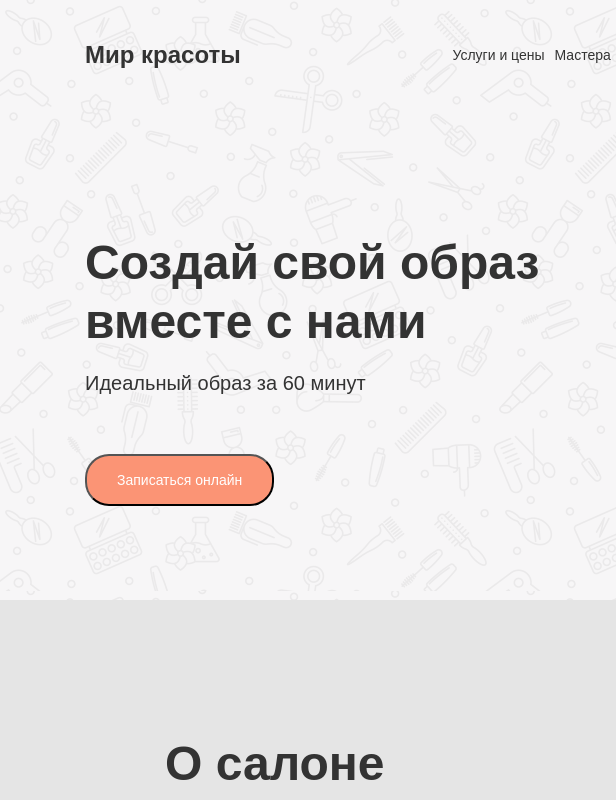
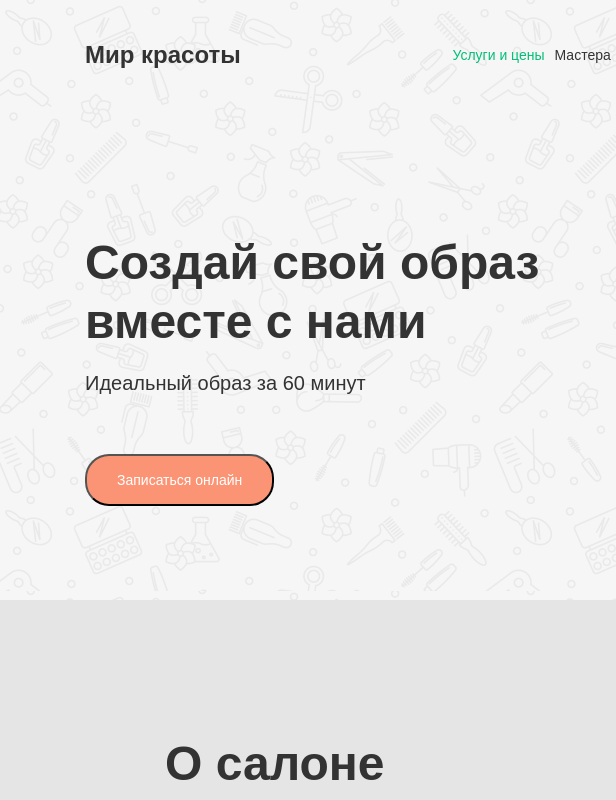
Before and after one commit to KateSolodchuk/Project_beauty, a plain HTML site: page index.html in a window 1280 px wide. In both pictures the pointer is over the link 498 px from the left and 55 px from the top of the page. Shown: the top 800 px of the page, 0-616 px from the left. Drawn offline with nearby package versions, Linux system fonts and the light colour scheme.

Commit message:
добавила ссылкам цвет при наведении

```diff
--- a/main.css
+++ b/main.css
@@ -57,6 +57,10 @@ h2 {
     color: #333333;
     font-size: 14px;
     text-decoration: none;
+}
+
+.navigation-link:hover {
+    color: #00BF78;
 }
 
 .phone-info {
```
